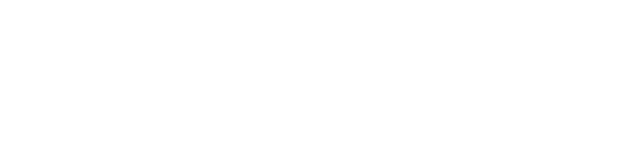
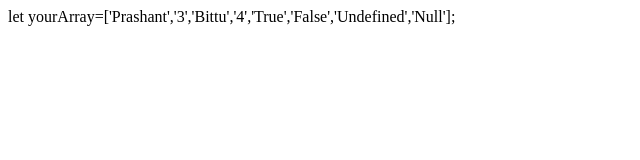
Before and after one commit to acciojob/Use-an-Array-to-Store-Data-Addr678, a website: page main.html in a window 1280 px wide. Shown: the whole page, without its empty margins (0-640 px from the left). Drawn offline with Linux system fonts and the light colour scheme.

Commit message:
created a submission

```diff
--- a/main.html
+++ b/main.html
@@ -8,7 +8,7 @@
 
 <body>
 	<!-- the entire body must be written by student -->
-
+	let yourArray=['Prashant','3','Bittu','4','True','False','Undefined','Null'];
     <script type="text/javascript" src="./script.js">
 </script>
 
```
